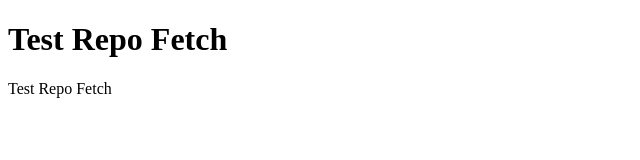
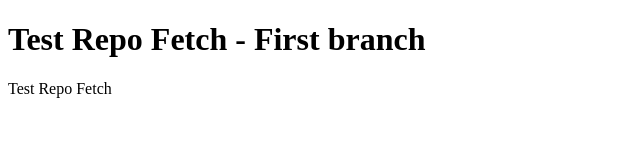
Before and after one commit to xyntaxR/test-repo-fetch, a plain HTML site: page index.html in a window 1280 px wide. Shown: the whole page, without its empty margins (0-640 px from the left). Drawn offline with Linux system fonts and the light colour scheme.

Commit message:
add changes to first branch

```diff
--- a/index.html
+++ b/index.html
@@ -5,7 +5,7 @@
     <title>Test Repo Fetch</title>
   </head>
   <body>
-    <h1>Test Repo Fetch</h1>
+    <h1>Test Repo Fetch - First branch</h1>
     <p>Test Repo Fetch</p>
   </body>
 </html>
```
